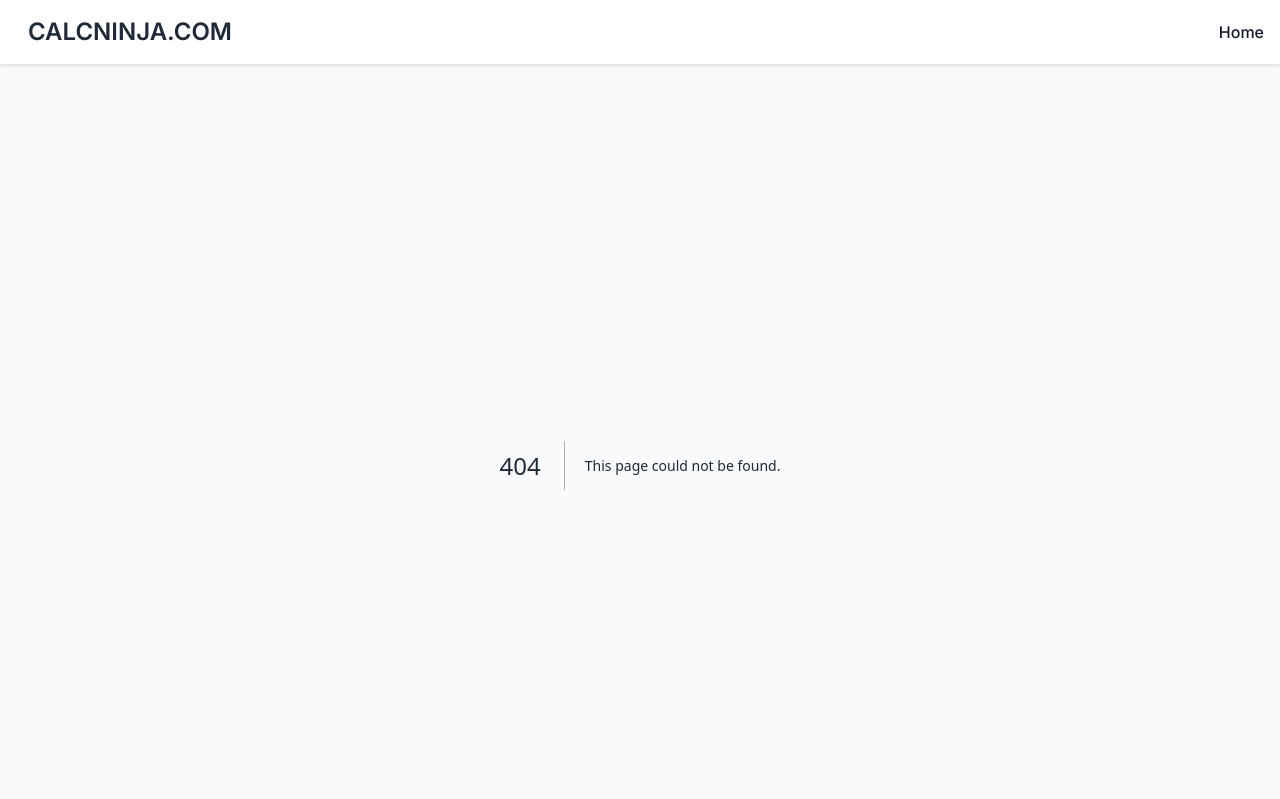
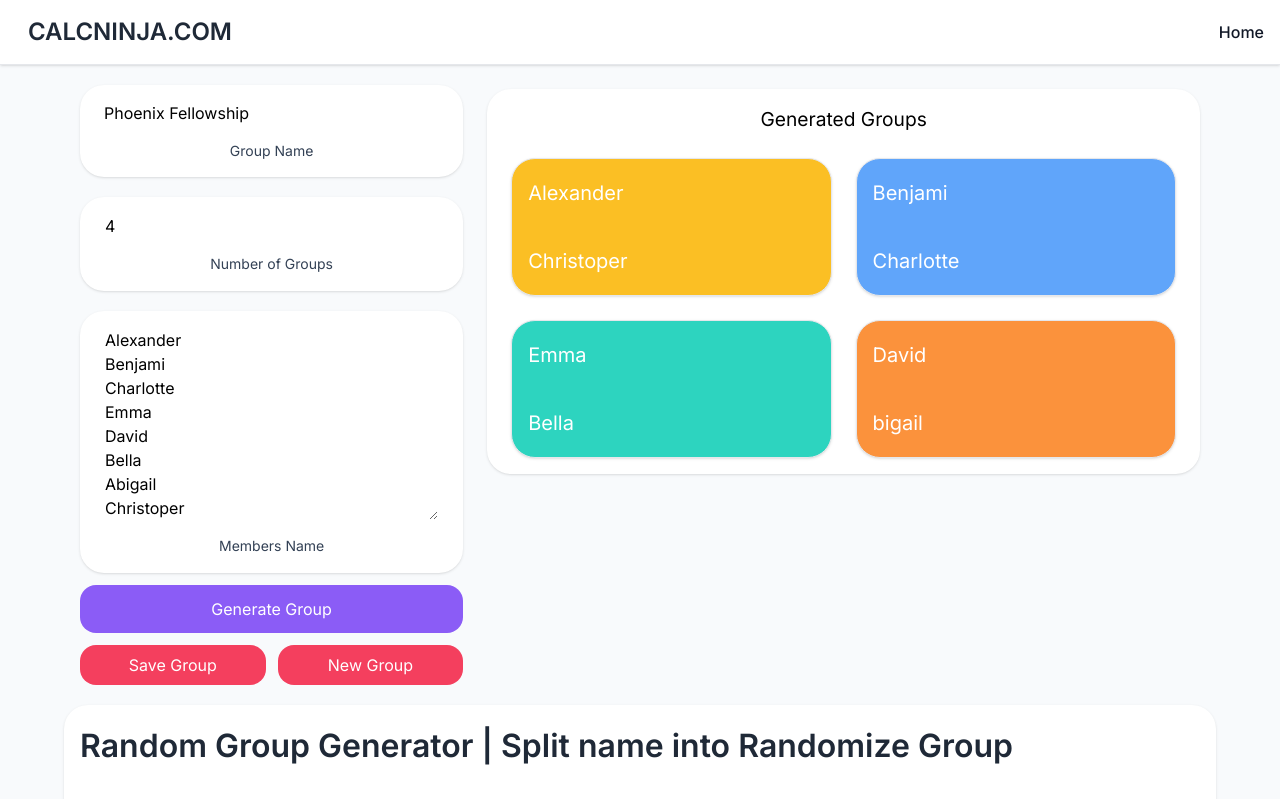
Before and after one commit to thefaruksardar/calcninja, a Next.js app: page /random-group-generator in a window 1280 px wide. Before the commit this address had no page. Shown: the top 799 px of the page. Built offline with nearby package versions, Linux system fonts and the light colour scheme.

Commit message:
bug fixed

```diff
--- a/app/page.tsx
+++ b/app/page.tsx
@@ -10,6 +10,7 @@ const tools = [
   { url: "/upside-down-text", title: "Upside Down Text" },
   { url: "/text-repeater", title: "Text Repeater" },
   { url: "/chmod-calculator", title: "Chmod Calculator" },
+  { url: "/random-group-generator", title: "Random Group Generator" },
 ];
 
 export default function page() {
--- a/components/groupgenerator/groupgenerator.tsx
+++ b/components/groupgenerator/groupgenerator.tsx
@@ -184,7 +184,7 @@ export default function Groupgenerator({
               </span>
             </Dialog.Trigger>
             <Link
-              href="/group-generator"
+              href="/random-group-generator"
               target="_blank"
               className="bg-rose-500 not-a text-center py-2 w-full rounded-2xl text-white transition hover:scale-105 active:scale-95"
               type="submit"
@@ -376,7 +376,7 @@ const SaveGroup = ({
           </label>
           <div className="flex items-center gap-3">
             <input
-              defaultValue={`https://calcninja.com/group-generator/${groupId}`}
+              defaultValue={`https://calcninja.com/random-group-generator/${groupId}`}
               type="text"
               id="groupurl"
               className="bg-slate-800 text-white px-5 py-4 rounded-xl"
@@ -385,7 +385,7 @@ const SaveGroup = ({
 
           <div className=" my-3 flex items-center justify-end gap-4">
             <Link
-              href={`/group-generator/${groupId}`}
+              href={`/random-group-generator/${groupId}`}
               className="not-a block cursor-pointer no-underline"
               // onClick={() => router.push(``)}
             >
@@ -397,7 +397,7 @@ const SaveGroup = ({
               type="submit"
               onClick={() => {
                 navigator.clipboard.writeText(
-                  `https://calcninja.com/group-generator/${groupId}`
+                  `https://calcninja.com/random-group-generator/${groupId}`
                 ),
                   toast.success("Link Copied");
               }}
```
Also changed, not shown: app/random-group-generator/[id]/page.tsx (renamed from app/group-generator/[id]/page.tsx), app/random-group-generator/page.tsx (renamed from app/group-generator/page.tsx).
